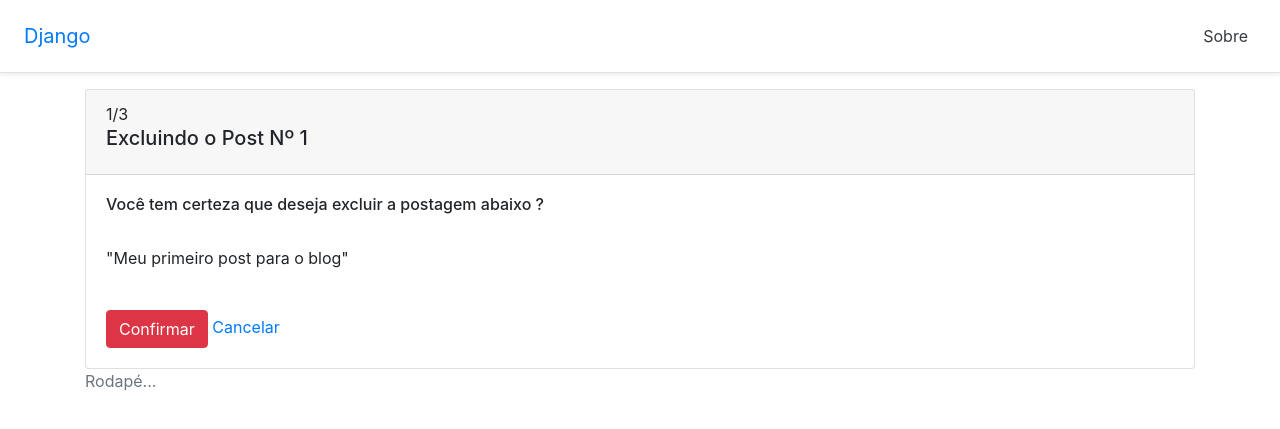
After one commit to Dianni256Mih/django-blog, a Django app: template templates/post_confirm_delete_form.htm in a window 1280 px wide. The commit adds this page. Shown: the top 429 px of the page. Run offline with Django 4.2, Linux system fonts and the light colour scheme; the template is opened without the code that fills it: values that come from a table or form of the project are taken from there, others are empty; data comes from the database, SQL or seed files in the repository; parts of the project's set-up code (start-up, migrations or seed data) failed here and were passed over; some libraries are stand-ins or nearby versions.

Commit message:
DELETE - CRUD Básico

```diff
--- a/blog/urls.py
+++ b/blog/urls.py
@@ -1,5 +1,5 @@
 from django.urls import path
-from blog.views import (index, ola, post_show, PostDetailView, get_all_posts, get_post, PostCreateView, create_post, PostListView, SobreTemplateView, PostUpdateView,
+from blog.views import (index, ola, post_show, PostDetailView, get_all_posts, get_post, PostCreateView, create_post, PostListView, SobreTemplateView, PostUpdateView, PostDeleteView,
 )
 
 urlpatterns = [
@@ -17,4 +17,5 @@ urlpatterns = [
     path('about-us', SobreTemplateView.as_view(), name="about_page"),
     path('account/<int:pk>/edit', views.AccountUpdateView.as_view(), name="account_edit"),
     path('post/<int:pk>/edit', PostUpdateView.as_view(), name="post_edit"),
+    path('post/<int:pk>/delete', PostDeleteView.as_view(), name="post_delete"),
 ]
--- a/templates/post/post_list.html
+++ b/templates/post/post_list.html
@@ -25,3 +25,7 @@
 <a href="{% url 'post_edit' pk=post.id %}" class="link-secondary">
   Editar
 </a>
+
+<a href="{% url 'post_delete' pk=post.id %}" class="link-secondary">
+  Excluir
+</a>
--- /dev/null
+++ b/templates/post_confirm_delete_form.htm
@@ -0,0 +1,20 @@
+{% extends '_layout1.html' %} {# herda o layout do sistema #}
+{% block content %} {# substitui o bloco content em _layout1.html #}
+<div class="card">
+  <div class="card-header">
+    1/3
+    <h5 class="card-title">Excluindo o Post Nº {{ object.id }}</h5>
+  </div>
+  <div class="card-body">
+    <form method="post">
+      {% csrf_token %}
+      <h6>Você tem certeza que deseja excluir a postagem abaixo ?</h6>
+      <br />
+      <p>"{{ object.body_text }}"</p>
+      <br />
+      <button type="submit" class="btn btn-danger">Confirmar</button>
+      <a href="{% url 'posts_all' %}" class="link-secondary">Cancelar </a>
+    </form>
+  </div>
+</div>
+{% endblock %} {# fecha o bloco content #}
```
Also changed, not shown: blog/views.py (+12 -1 lines).
